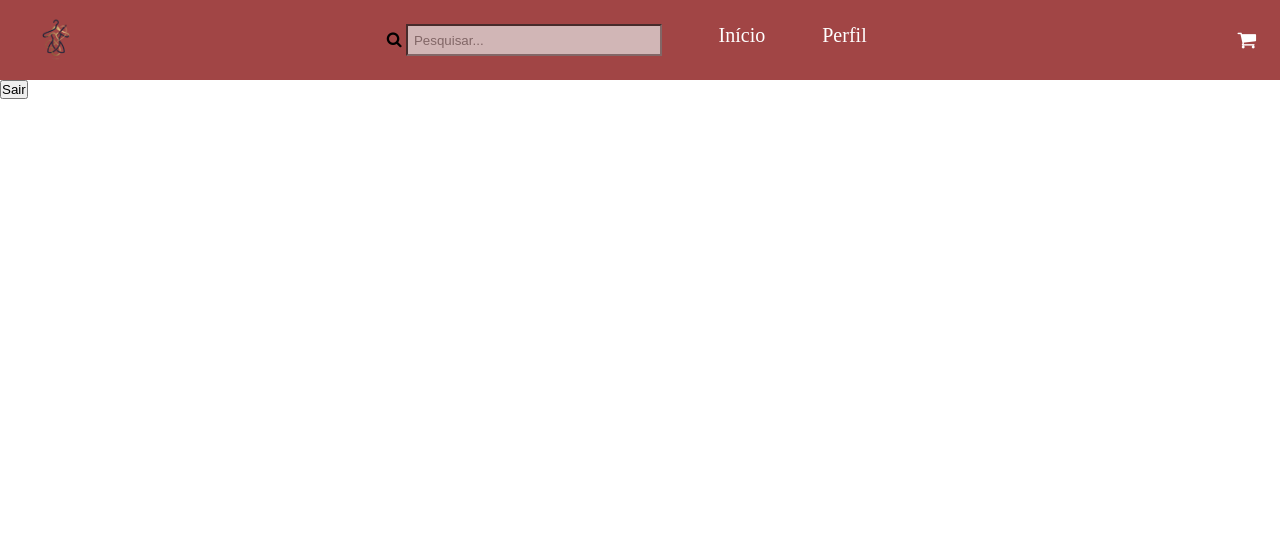
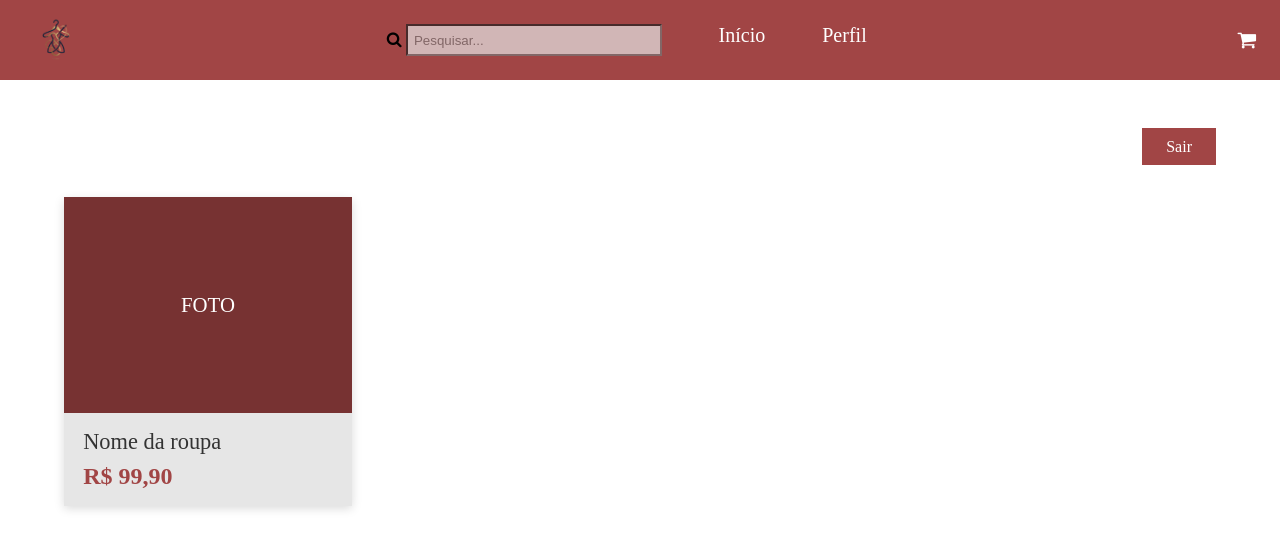
Before and after one commit to Avena-JABAL/Trend_Store, a Django app: page / in a window 1280 px wide. Shown: the top 553 px of the page. Run offline with Django 5.2, Linux system fonts and the light colour scheme; the visitor is signed in with stand-in values (Sample User, id 1); parts of the project's set-up code (start-up, migrations or seed data) failed here and were passed over.

Commit message:
Cria layout do catálogo

```diff
--- a/loja_roupas/static/css/catalogo.css
+++ b/loja_roupas/static/css/catalogo.css
@@ -0,0 +1,118 @@
+* {
+    padding: 0;
+    margin: 0;
+    box-sizing: border-box;
+}
+
+
+.catalog-page {
+    width: 100%;
+    padding: 3rem 5%;
+}
+
+
+/* BOTÃO SAIR */
+
+.catalog-logout-form {
+    display: flex;
+    justify-content: flex-end;
+    margin-bottom: 2rem;
+}
+
+.catalog-logout-button {
+    padding: 0.6rem 1.5rem;
+    border: none;
+    background-color: #A14545;
+    color: #FFF;
+    font-family: "Inria Serif";
+    font-size: 1rem;
+    cursor: pointer;
+}
+
+.catalog-logout-button:hover {
+    background-color: #7F3535;
+}
+
+
+/* PRODUTOS */
+
+.produtos {
+    display: grid;
+    grid-template-columns: repeat(auto-fit, minmax(14rem, 18rem));
+    gap: 2rem;
+    justify-content: start;
+}
+
+
+/* CARD */
+
+.produto {
+    width: 100%;
+    background-color: #E6E6E6;
+    overflow: hidden;
+    box-shadow: 0 0.2rem 0.6rem rgba(0, 0, 0, 0.15);
+    transition: transform 0.2s, box-shadow 0.2s;
+}
+
+.produto:hover {
+    transform: translateY(-0.3rem);
+    box-shadow: 0 0.5rem 1rem rgba(0, 0, 0, 0.2);
+}
+
+
+/* LINK DO PRODUTO */
+
+.produto-link {
+    display: block;
+    text-decoration: none;
+    color: inherit;
+}
+
+
+/* ÁREA DA FOTO */
+
+.imagem-produto {
+    width: 100%;
+    aspect-ratio: 4 / 3;
+
+    display: flex;
+    align-items: center;
+    justify-content: center;
+
+    background-color: #773232;
+    color: #FFF;
+
+    font-family: "Inria Serif";
+    font-size: 1.3rem;
+}
+
+
+/* IMAGEM REAL DO PRODUTO */
+
+.imagem-produto img {
+    width: 100%;
+    height: 100%;
+    object-fit: cover;
+}
+
+
+/* INFORMAÇÕES DO PRODUTO */
+
+.informacoes-produto {
+    padding: 1rem 1.2rem;
+    background-color: #E6E6E6;
+}
+
+.informacoes-produto p {
+    margin-bottom: 0.5rem;
+
+    color: #333;
+    font-family: "Inria Serif";
+    font-size: 1.4rem;
+}
+
+.informacoes-produto strong {
+    color: #A14545;
+    font-family: "Inria Serif";
+    font-size: 1.5rem;
+}
--- a/loja_roupas/templates/catalogo.html
+++ b/loja_roupas/templates/catalogo.html
@@ -1,25 +1,58 @@
 {% load static %}
+
 <!doctype html>
 <html lang="pt-BR">
+
 <head>
     <meta charset="utf-8">
     <meta name="viewport" content="width=device-width, initial-scale=1">
+
     <title>Catálogo | Trend Store</title>
-    <link rel="stylesheet" href="https://cdnjs.cloudflare.com/ajax/libs/font-awesome/4.7.0/css/font-awesome.min.css"/>
-    <link rel="stylesheet" href="{% static 'css/navbar.css' %}" />
+
+    <link rel="stylesheet"
+        href="https://cdnjs.cloudflare.com/ajax/libs/font-awesome/4.7.0/css/font-awesome.min.css">
+
+    <link rel="stylesheet" href="{% static 'css/navbar.css' %}">
+    <link rel="stylesheet" href="{% static 'css/catalogo.css' %}">
 </head>
+
 <body>
+
     {% block content %}
         {% include 'components/navbar.html' %}
     {% endblock content %}
+
+
     <main class="catalog-page">
+
         {% if user.is_authenticated %}
-			<!-- O botão só aparece para quem está autenticado e encerra a sessão via POST. -->
             <form class="catalog-logout-form" action="{% url 'logout' %}" method="post">
                 {% csrf_token %}
-				<button class="catalog-logout-button" type="submit">Sair</button>
+                <button class="catalog-logout-button" type="submit">
+                    Sair
+                </button>
             </form>
         {% endif %}
+
+
+        <section class="produtos">
+
+            <article class="produto">
+                <a href="#" class="produto-link">
+                    <div class="imagem-produto">
+                        <span>FOTO</span>
+                    </div>
+
+                    <div class="informacoes-produto">
+                        <p>Nome da roupa</p>
+                        <strong>R$ 99,90</strong>
+                    </div>
+                </a>
+            </article>
+
+        </section>
+
     </main>
+
 </body>
 </html>
```
Lines whose indentation alone changed are shown as unchanged.
